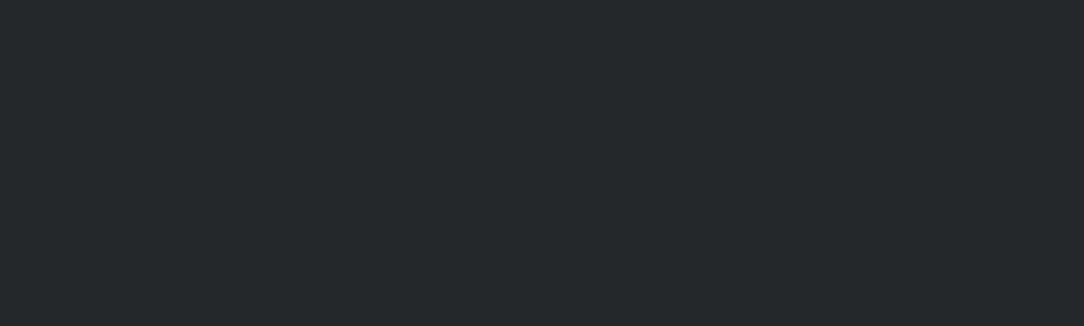
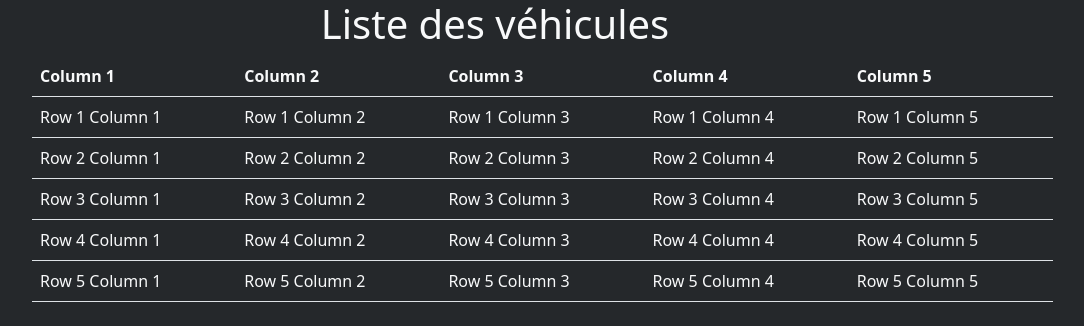
Before and after one commit to MinoTianaR/MeanProject, an Angular app in the folder frontend/: page / in a window 1280 px wide. Shown: the top 326 px of the page, without its empty margins (145-1229 px from the left). Built offline with nearby package versions, Linux system fonts and the light colour scheme.

Commit message:
car view

```diff
--- a/frontend/src/app/app-routing.module.ts
+++ b/frontend/src/app/app-routing.module.ts
@@ -1,7 +1,12 @@
 import { NgModule } from '@angular/core';
 import { RouterModule, Routes } from '@angular/router';
+import { CarViewComponent } from './pages/car-view/car-view.component';
 
-const routes: Routes = [];
+const routes: Routes = [
+  {
+    path: '', component: CarViewComponent
+  }
+];
 
 @NgModule({
   imports: [RouterModule.forRoot(routes)],
--- a/frontend/src/app/pages/car-view/car-view.component.html
+++ b/frontend/src/app/pages/car-view/car-view.component.html
@@ -1 +1,56 @@
-<p>car-view works!</p>
+<div class="container">
+  <h1 class="text-center text-light">Liste des véhicules</h1>
+  <div class="row">
+    <div class="col-md-1"></div>
+    <div class="col-md-11">
+      <table class="table text-light">
+        <thead>
+          <tr>
+            <th>Column 1</th>
+            <th>Column 2</th>
+            <th>Column 3</th>
+            <th>Column 4</th>
+            <th>Column 5</th>
+          </tr>
+        </thead>
+        <tbody>
+          <tr>
+            <td>Row 1 Column 1</td>
+            <td>Row 1 Column 2</td>
+            <td>Row 1 Column 3</td>
+            <td>Row 1 Column 4</td>
+            <td>Row 1 Column 5</td>
+          </tr>
+          <tr>
+            <td>Row 2 Column 1</td>
+            <td>Row 2 Column 2</td>
+            <td>Row 2 Column 3</td>
+            <td>Row 2 Column 4</td>
+            <td>Row 2 Column 5</td>
+          </tr>
+          <tr>
+            <td>Row 3 Column 1</td>
+            <td>Row 3 Column 2</td>
+            <td>Row 3 Column 3</td>
+            <td>Row 3 Column 4</td>
+            <td>Row 3 Column 5</td>
+          </tr>
+          <tr>
+            <td>Row 4 Column 1</td>
+            <td>Row 4 Column 2</td>
+            <td>Row 4 Column 3</td>
+            <td>Row 4 Column 4</td>
+            <td>Row 4 Column 5</td>
+          </tr>
+          <tr>
+            <td>Row 5 Column 1</td>
+            <td>Row 5 Column 2</td>
+            <td>Row 5 Column 3</td>
+            <td>Row 5 Column 4</td>
+            <td>Row 5 Column 5</td>
+          </tr>
+        </tbody>
+      </table>
+    </div>
+  </div>
+</div>
```
